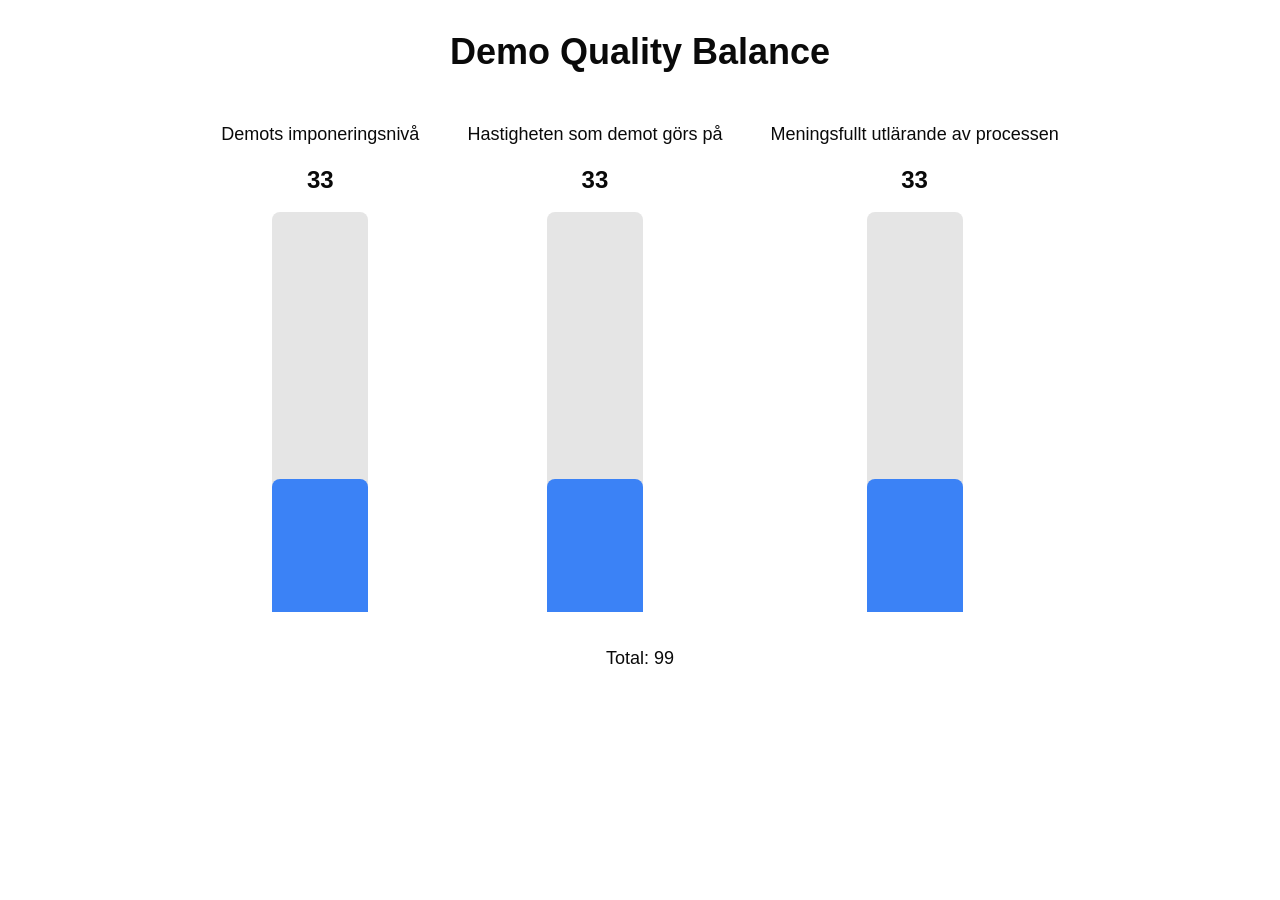
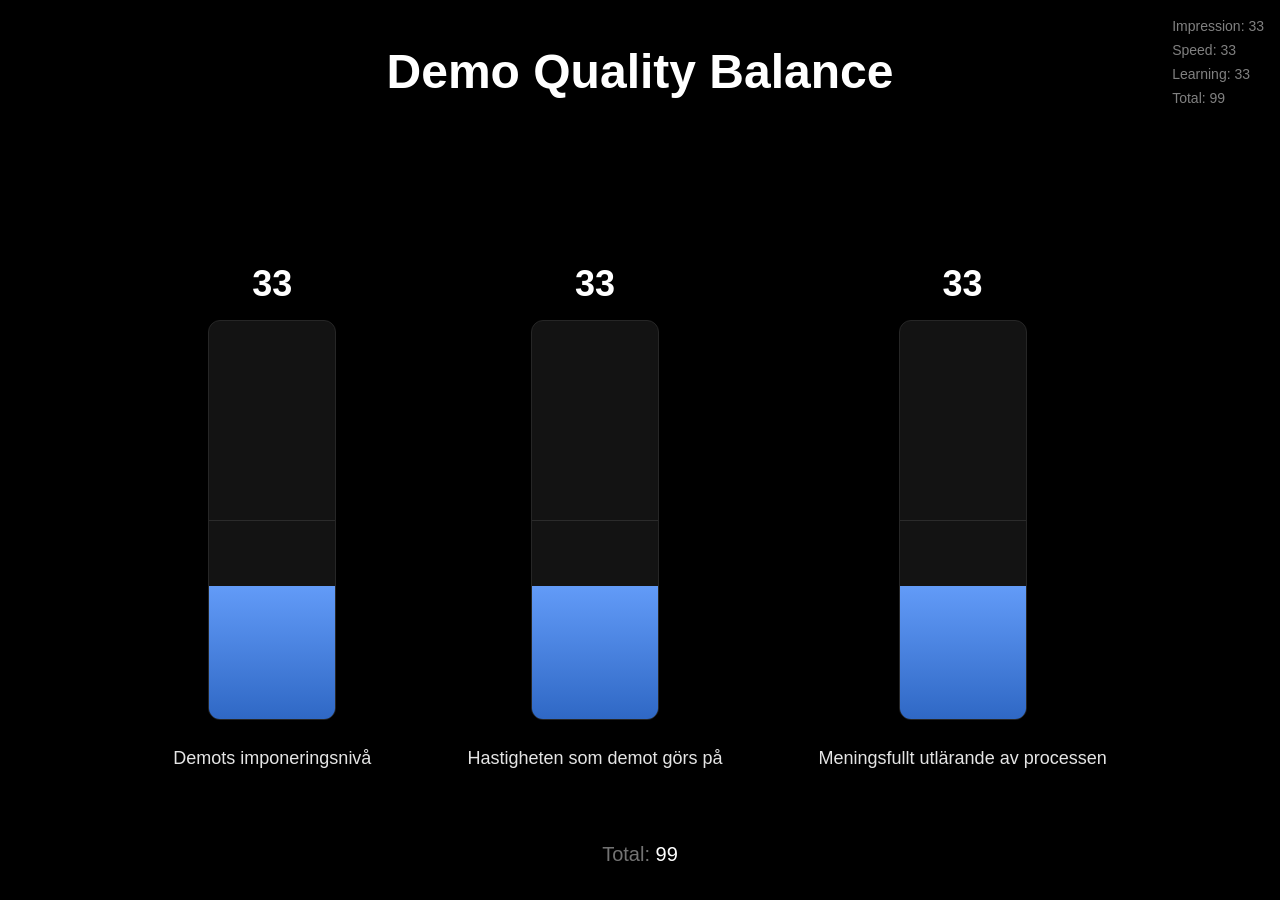
Before and after one commit to mrconter1/demo-balance, a Next.js app: page / in a window 1280 px wide. Shown: the top 900 px of the page. Before the commit the page ends 800 px from the top, so only its background shows below. Built offline with nearby package versions, Linux system fonts and the light colour scheme.

Commit message:
Fix behavior

```diff
--- a/src/app/page.tsx
+++ b/src/app/page.tsx
@@ -1,36 +1,65 @@
 "use client";
 
-import { useState } from "react";
+import { useState, useEffect } from "react";
 import BalanceBar from "@/components/BalanceBar";
+import { motion } from "framer-motion";
 
 export default function Home() {
+  const [mounted, setMounted] = useState(false);
   const [values, setValues] = useState({
     impression: 33,
     speed: 33,
     learning: 33
   });
 
-  const handleChange = (key: keyof typeof values) => (newValue: number) => {
-    const otherKeys = Object.keys(values).filter(k => k !== key) as Array<keyof typeof values>;
-    const otherSum = otherKeys.reduce((sum, k) => sum + values[k], 0);
+  useEffect(() => {
+    setMounted(true);
+  }, []);
 
-    // Ensure total is 99
-    const remaining = 99 - newValue;
-    const ratio = remaining / otherSum;
+  if (!mounted) return null;
 
-    setValues(prev => ({
+  const handleChange = (changedKey: keyof typeof values) => (newValue: number) => {
+    setValues(prev => {
+      // Calculate the total change
+      const valueDifference = newValue - prev[changedKey];
+
+      // Get the other two keys
+      const otherKeys = Object.keys(prev).filter(k => k !== changedKey) as Array<keyof typeof values>;
+
+      // Calculate the change per other column (exactly half of the difference)
+      const changePerColumn = -valueDifference / 2;
+
+      // Create the new state with even distribution
+      const newValues = {
         ...prev,
-      [key]: newValue,
-      [otherKeys[0]]: Math.round(prev[otherKeys[0]] * ratio),
-      [otherKeys[1]]: Math.round(prev[otherKeys[1]] * ratio)
-    }));
+        [changedKey]: newValue,
+        [otherKeys[0]]: Math.max(0, prev[otherKeys[0]] + changePerColumn),
+        [otherKeys[1]]: Math.max(0, prev[otherKeys[1]] + changePerColumn)
       };
 
+      return newValues;
+    });
+  };
+
+  // Calculate total for display
+  const total = values.impression + values.speed + values.learning;
+
   return (
-    <main className="flex min-h-screen flex-col items-center p-8 bg-white dark:bg-neutral-900">
-      <h1 className="text-4xl font-bold mb-12">Demo Quality Balance</h1>
+    <div className="min-h-screen bg-black">
+      <main className="container mx-auto flex flex-col items-center px-4 py-12">
+        <motion.h1
+          className="text-5xl font-bold text-white mb-24"
+          initial={{ opacity: 0, y: -20 }}
+          animate={{ opacity: 1, y: 0 }}
+        >
+          Demo Quality Balance
+        </motion.h1>
 
-      <div className="flex gap-12 items-end">
+        <motion.div
+          className="flex gap-24 items-center justify-center w-full"
+          initial={{ opacity: 0, y: 20 }}
+          animate={{ opacity: 1, y: 0 }}
+        >
           <BalanceBar
             label="Demots imponeringsnivå"
             value={values.impression}
@@ -52,11 +81,24 @@ export default function Home() {
             totalValue={99}
             otherValues={[values.impression, values.speed]}
           />
-      </div>
+        </motion.div>
 
-      <div className="mt-8 text-lg">
-        Total: {values.impression + values.speed + values.learning}
+        <motion.div
+          className="mt-12 text-xl text-neutral-500"
+          initial={{ opacity: 0 }}
+          animate={{ opacity: 1 }}
+        >
+          Total: <span className="text-white">{total}</span>
+        </motion.div>
+
+        {/* Debug info */}
+        <div className="fixed top-4 right-4 text-white text-sm opacity-50 space-y-1">
+          <div>Impression: {values.impression}</div>
+          <div>Speed: {values.speed}</div>
+          <div>Learning: {values.learning}</div>
+          <div>Total: {total}</div>
         </div>
       </main>
+    </div>
   );
 }
--- a/src/components/BalanceBar.tsx
+++ b/src/components/BalanceBar.tsx
@@ -12,59 +12,90 @@ type BalanceBarProps = {
 
 const BalanceBar = ({ label, value, onChange, totalValue, otherValues }: BalanceBarProps) => {
   const [isDragging, setIsDragging] = useState(false);
-  const percentage = (value / totalValue) * 100;
+  const percentage = Math.max(0, Math.min(100, (value / totalValue) * 100));
 
-  const handleMouseDown = (e: React.MouseEvent<HTMLDivElement>) => {
-    setIsDragging(true);
-    handleMouseMove(e);
-    document.addEventListener("mousemove", handleMouseMove);
-    document.addEventListener("mouseup", handleMouseUp);
+  const calculateNewValue = (clientY: number, rect: DOMRect) => {
+    const height = rect.height;
+    const relativeY = Math.max(0, Math.min(height, clientY - rect.top));
+    const invertedPercentage = (1 - relativeY / height) * 100;
+    return Math.round((invertedPercentage / 100) * totalValue);
   };
 
-  const handleMouseMove = (e: MouseEvent | React.MouseEvent) => {
-    if (!isDragging) return;
-    const container = document.getElementById("bar-container");
+  const handleDrag = (clientY: number) => {
+    const container = document.getElementById(`bar-container-${label}`);
     if (!container) return;
 
     const rect = container.getBoundingClientRect();
-    const height = rect.height;
-    const y = e.clientY - rect.top;
-    const percentage = Math.max(0, Math.min(100, (1 - y / height) * 100));
-    const newValue = Math.round((percentage / 100) * totalValue);
+    const newValue = calculateNewValue(clientY, rect);
 
-    // Ensure total doesn't exceed 99
+    // Ensure we don't exceed totalValue when accounting for other values
     const otherSum = otherValues.reduce((a, b) => a + b, 0);
     const maxAllowed = totalValue - otherSum;
-    const finalValue = Math.min(newValue, maxAllowed);
+    const finalValue = Math.min(Math.max(0, newValue), maxAllowed);
 
-    onChange(finalValue);
+    if (finalValue !== value) {
+      onChange(finalValue);
+    }
   };
 
-  const handleMouseUp = () => {
-    setIsDragging(false);
-    document.removeEventListener("mousemove", handleMouseMove);
-    document.removeEventListener("mouseup", handleMouseUp);
+  const handleMouseDown = (e: React.MouseEvent<HTMLDivElement>) => {
+    e.preventDefault();
+    setIsDragging(true);
+    handleDrag(e.clientY);
+
+    const handleMouseMove = (e: MouseEvent) => {
+      e.preventDefault();
+      handleDrag(e.clientY);
+    };
+
+    const handleMouseUp = () => {
+      setIsDragging(false);
+      window.removeEventListener('mousemove', handleMouseMove);
+      window.removeEventListener('mouseup', handleMouseUp);
+    };
+
+    window.addEventListener('mousemove', handleMouseMove);
+    window.addEventListener('mouseup', handleMouseUp);
   };
 
   return (
-    <div className="flex flex-col items-center gap-4">
-      <div className="text-lg font-medium">{label}</div>
-      <div className="text-2xl font-bold">{value}</div>
+    <div className="flex flex-col items-center justify-end h-[600px]">
       <motion.div
+        className="text-4xl font-bold text-white mb-4"
+        animate={{ scale: isDragging ? 1.1 : 1 }}
+      >
+        {value}
+      </motion.div>
+
+      <div
         className={cn(
-          "w-24 bg-neutral-200 dark:bg-neutral-800 rounded-t-lg cursor-pointer relative",
-          isDragging && "cursor-grabbing"
+          "relative w-32 h-[400px] rounded-xl overflow-hidden mb-6",
+          "bg-neutral-800/50 backdrop-blur-sm border border-neutral-800",
+          isDragging && "ring-2 ring-blue-500"
         )}
-        style={{ height: "400px" }}
+        id={`bar-container-${label}`}
         onMouseDown={handleMouseDown}
-        id="bar-container"
+        style={{ cursor: isDragging ? 'grabbing' : 'grab' }}
       >
         <motion.div
-          className="absolute bottom-0 w-full bg-blue-500 rounded-t-lg"
-          animate={{ height: `${percentage}%` }}
+          className="absolute bottom-0 w-full bg-blue-500"
+          initial={{ height: '0%' }}
+          animate={{
+            height: `${percentage}%`,
+            backgroundColor: value < 0 ? '#ef4444' : '#3b82f6'
+          }}
           transition={{ type: "spring", stiffness: 300, damping: 30 }}
-        />
-      </motion.div>
+        >
+          <div className="absolute inset-0 bg-gradient-to-t from-black/20 to-white/20" />
+        </motion.div>
+
+        {/* Center line indicator */}
+        <div className="absolute w-full h-px bg-white/10 top-1/2 pointer-events-none" />
+      </div>
+
+      <h2 className="text-lg font-medium text-neutral-200 text-center h-12">
+        {label}
+      </h2>
     </div>
   );
 };
```
Lines whose indentation alone changed are shown as unchanged.
